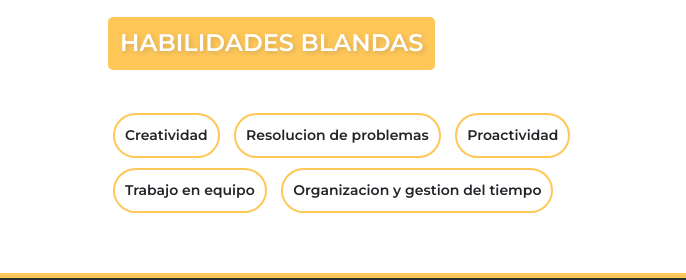
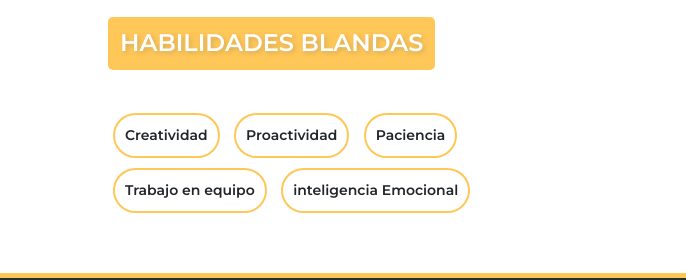
Before and after one commit to gonzarobledo96/PORTFOLIO, a plain HTML site: page index.html in a window 1280 px wide. Shown: the part 3820-4100 px from the top of the page, 594-1280 px from the left. Drawn offline with nearby package versions, Linux system fonts and the light colour scheme; some packages are replaced by stand-ins of ours; a script that the page names is missing.

Commit message:
Portafolio Personal

```diff
--- a/index.html
+++ b/index.html
@@ -491,27 +491,26 @@
                         <h3 id="habilidades-blandas-ing" >HABILIDADES BLANDAS</h3>
                     </div>
                     <div class="opciones">
-                        <!-- <div class="d-inline-block text-center">
-                            <p id="ResolucionDeProblemas-ing">Resolucion de problemas</p>
-                        </div> -->
+
+
+
                         <div class="d-inline-block text-center">
                             <p id="creatividad-ing">Creatividad</p>
                         </div>
-                        <!-- <div class="d-inline-block text-center">
-                            <p id="ResolucionDeProblemas-ing">Paciencia</p>
-                        </div> -->
+
                         <div class="d-inline-block text-center">
-                            <p id="ResolucionDeProblemas-ing">Flexibilidad y adaptacion al cambio</p>
+                            <p id="proactividad-ing">proactividad</p>
                         </div>
                         <div class="d-inline-block text-center">
-                            <p id="proactividad-ing">Proactividad</p>
+                            <p id="paciencia-ing">paciencia</p>
                         </div>
                         <div class="d-inline-block text-center">
                             <p id="trabajoEnEquipo-ing">Trabajo en equipo</p>
                         </div>
                         <div class="d-inline-block text-center">
-                            <p id="trabajoEnEquipo-ing">Organizacion y gestion del tiempo</p>
+                            <p id="inteligenciaEmocional-ing">Inteligencia emocional</p>
                         </div>
+
                     </div>
                 </div>
             </div>
--- a/main.js
+++ b/main.js
@@ -238,10 +238,11 @@ function actualizarTextos() {
     tecnologiasYhabilidades: "TECHNOLOGIES AND SKILLS",
     // herramientasDeDiseño: "Design Tools",
     habilidadesBlandas: "SOFT SKILLS",
-    ResolucionDeProblemas: "Problem resolution",
+    creatividad: "Creativity",
     proactividad: "Proactivity",
+    paciencia: "Patience",
     trabajoEnEquipo: "Teamwork",
-    creatividad: "Creativity",
+    inteligenciaEmocional:"Emotional intelligence",
 
  // PROYECTOS
  proyectos: "PROJECTS",
@@ -343,10 +344,11 @@ footer: "Copyright Portfolio 2024. Gonzalo Matias Robledo - Web designer. 🏆
     videoJuegos:"Video juegos",
     tecnologiasYhabilidades: "TECNOLOGIAS Y HABILIDADES",
     habilidadesBlandas: "HABILIDADES BLANDAS",
-    ResolucionDeProblemas: "Resolucion de problemas",
+    paciencia: "Paciencia",
     proactividad: "Proactividad",
     trabajoEnEquipo: "Trabajo en equipo",
     creatividad: "Creatividad",
+    inteligenciaEmocional: "inteligencia Emocional",
 
 // PROYECTOS
 proyectos: "PROYECTOS",
@@ -445,10 +447,11 @@ document.getElementById("meditar-ing").innerText = textos.meditar;
 document.getElementById("videoJuegos-ing").innerText = textos.videoJuegos;
   document.getElementById("tecnologíasYhabilidades-ing").innerText = textos.tecnologiasYhabilidades;
   document.getElementById("habilidades-blandas-ing").innerText = textos.habilidadesBlandas;
-  document.getElementById("ResolucionDeProblemas-ing").innerText = textos.ResolucionDeProblemas;
+  document.getElementById("paciencia-ing").innerText = textos.paciencia;
   document.getElementById("proactividad-ing").innerText = textos.proactividad;
   document.getElementById("trabajoEnEquipo-ing").innerText = textos.trabajoEnEquipo;
   document.getElementById("creatividad-ing").innerText = textos.creatividad;
+  document.getElementById("inteligenciaEmocional-ing").innerText = textos.inteligenciaEmocional;
 
 
 
```
